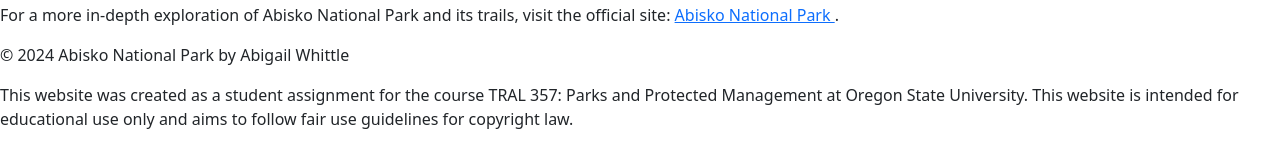
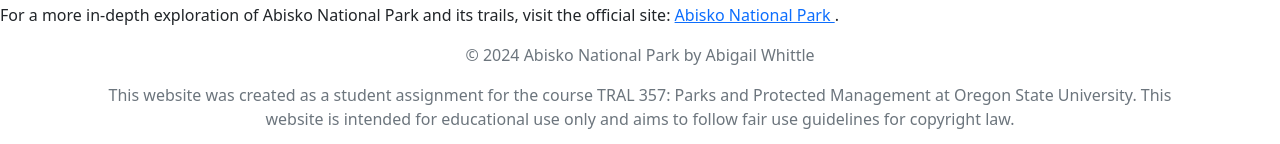
Before and after one commit to awhittle2/PPAs, a plain HTML site: page index.html in a window 1280 px wide. Shown: the part 1711-1855 px from the top of the page. Drawn offline with nearby package versions, Linux system fonts and the light colour scheme.

Commit message:
Add files via upload

```diff
--- a/index.html
+++ b/index.html
@@ -149,11 +149,13 @@
     </main>
 
     <footer>
-        <p>© 2024 Abisko National Park by Abigail Whittle</p>
-        <p>
-            This website was created as a student assignment for the course TRAL 357: Parks and Protected Management at Oregon State University.
-            This website is intended for educational use only and aims to follow fair use guidelines for copyright law.
-        </p>
+      <div class="container">
+      <p class="text-center text-secondary">© 2024 Abisko National Park by Abigail Whittle</p>
+      <p class="text-center text-secondary">
+          This website was created as a student assignment for the course TRAL 357: Parks and Protected Management at Oregon State University.
+          This website is intended for educational use only and aims to follow fair use guidelines for copyright law.
+      </p>
+      </div>
     </footer>
 
     <!-- Scripts -->
```
Also changed, not shown: about.html (+4 -2 lines), contact.html (+7 -5 lines), faqs.html (+7 -5 lines), history.html (+7 -5 lines), protection.html (+7 -5 lines), references.html (+7 -5 lines).
